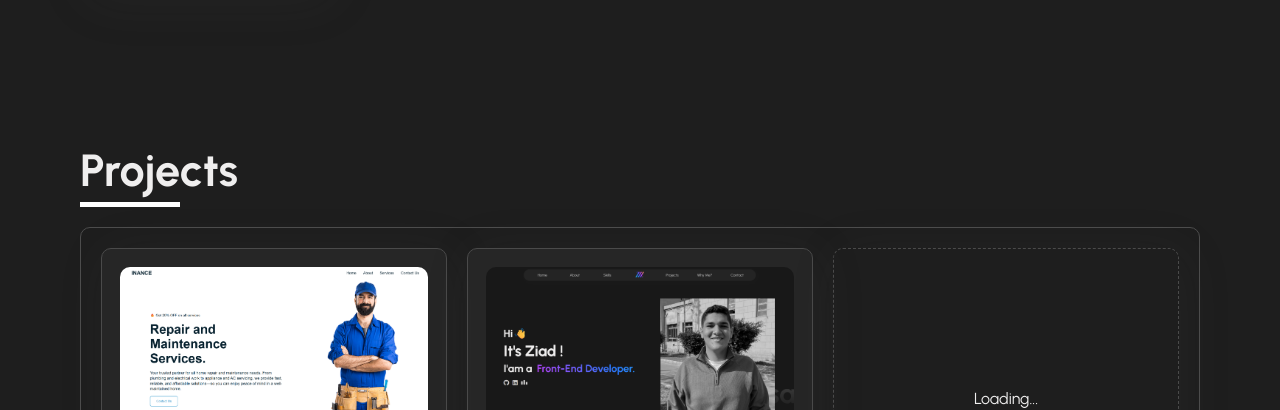
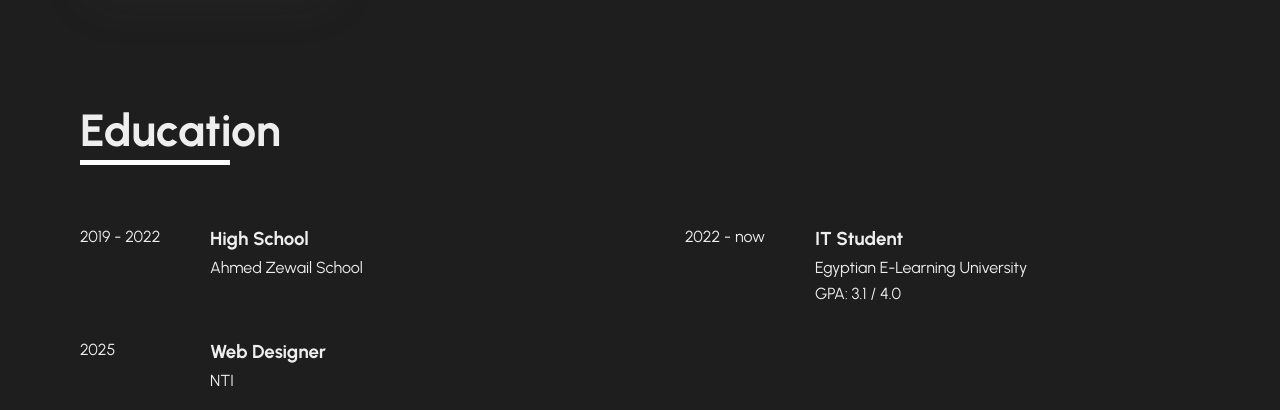
Before and after one commit to zeusx321/my-portfolio, a plain HTML site: page index.html in a window 1280 px wide. Shown: the part 1215-1625 px from the top of the page. Drawn offline with Linux system fonts and the light colour scheme; a web font is replaced by a local one.

Commit message:
education-section

```diff
--- a/index.html
+++ b/index.html
@@ -19,6 +19,7 @@
     <link rel="stylesheet" href="styles/main.css">
     <link rel="stylesheet" href="styles/header.css">
     <link rel="stylesheet" href="styles/about.css">
+    <link rel="stylesheet" href="styles/edu.css">
     <link rel="stylesheet" href="styles/projects.css">
     <link rel="stylesheet" href="styles/skills.css">
     <link rel="stylesheet" href="styles/whyme.css">
@@ -91,7 +92,7 @@
         <div class="main-about-div">
             <div class="left-about-div">
                 <div class="about-img-div">
-                    <img src="assets/cir-me.png" alt="" class="about-img">
+                    <img src="assets/me-2.jpg" alt="" class="about-img">
                 </div>
                 <div class="about-p-div">
                     <p class="about-p-1">Ziad Elsayd</p>
@@ -111,58 +112,35 @@
         </div>
     </section>
 
-    <section class="proj-section" id="proj">
-        <div class="about-h2-div proj-h2">
-            <h2>Projects</h2>
+    <section class="edu-section">
+        <div class="edu-cont">
+            <div class="about-h2-div">
+            <h2>Education</h2>
         </div>
-        <div class="main-proj-div">
-
-            <div class="proj-div">
-                <div class="proj-img-div">
-                    <a href="https://zeusx32.github.io/INANCE/" target="_blank">
-                        <div class="abs-proj-div">
-                            <div><p>Open Project</p></div>
-                        </div>
-                    </a>
-                    <a href="https://zeusx32.github.io/INANCE/" target="_blank"><img src="assets/screen-1.png" alt="INANCE Project"></a>
-                </div>
-                <div class="proj-det-div">
-                    <div class="proj-name-div">
-                        <a href="https://zeusx32.github.io/INANCE/"><p>INANCE</p></a>
-                    </div>
-                    <div class="proj-heart-div">
-                        <i class="fa-solid fa-heart"></i>
-                    </div>
+        <div class="edu-grid">
+            <div class="edu-div">
+                <div class="edu-left-part">2019 - 2022</div>
+                <div class="edu-right-part">
+                    <h3>High School</h3>
+                    <p>Ahmed Zewail School</p>
                 </div>
             </div>
-
-            <div class="proj-div">
-                <div class="proj-img-div">
-                    <a href="html/ser.html">
-                        <div class="abs-proj-div">
-                            <div><p>Open Project</p></div>
-                        </div>
-                    </a>
-                    <a href="html/ser.html"><img src="assets/screen-2.png" alt="Portfolio Project"></a>
-                </div>
-                <div class="proj-det-div">
-                    <div class="proj-name-div">
-                        <a href="html/ser.html"><p>Portfolio</p></a>
-                    </div>
-                    <div class="proj-heart-div">
-                        <i class="fa-solid fa-heart"></i>
-                    </div>
+            <div class="edu-div">
+                <div class="edu-left-part">2022 - now</div>
+                <div class="edu-right-part">
+                    <h3>IT Student</h3>
+                    <p>Egyptian E-Learning University</p>
+                    <p class="gpa">GPA: 3.1 / 4.0</p>
                 </div>
             </div>
-
-            <div class="proj-div loading">
-                <p>Loading...</p>
+            <div class="edu-div">
+                <div class="edu-left-part">2025</div>
+                <div class="edu-right-part">
+                    <h3>Web Designer</h3>
+                    <p>NTI</p>
+                </div>
             </div>
-
-            <div></div>
-            <div class="abs-main-h2-div abs-proj">
-                <h2 class="abs-main-h2-1">Projects</h2>
-            </div>
+        </div>
         </div>
     </section>
 
@@ -249,6 +227,61 @@
         </div>
     </section>
 
+    <section class="proj-section" id="proj">
+        <div class="about-h2-div proj-h2">
+            <h2>Projects</h2>
+        </div>
+        <div class="main-proj-div">
+
+            <div class="proj-div">
+                <div class="proj-img-div">
+                    <a href="https://zeusx32.github.io/INANCE/" target="_blank">
+                        <div class="abs-proj-div">
+                            <div><p>Open Project</p></div>
+                        </div>
+                    </a>
+                    <a href="https://zeusx32.github.io/INANCE/" target="_blank"><img src="assets/screen-1.png" alt="INANCE Project"></a>
+                </div>
+                <div class="proj-det-div">
+                    <div class="proj-name-div">
+                        <a href="https://zeusx32.github.io/INANCE/"><p>INANCE</p></a>
+                    </div>
+                    <div class="proj-heart-div">
+                        <i class="fa-solid fa-heart"></i>
+                    </div>
+                </div>
+            </div>
+
+            <div class="proj-div">
+                <div class="proj-img-div">
+                    <a href="html/ser.html">
+                        <div class="abs-proj-div">
+                            <div><p>Open Project</p></div>
+                        </div>
+                    </a>
+                    <a href="html/ser.html"><img src="assets/screen-2.png" alt="Portfolio Project"></a>
+                </div>
+                <div class="proj-det-div">
+                    <div class="proj-name-div">
+                        <a href="html/ser.html"><p>Portfolio</p></a>
+                    </div>
+                    <div class="proj-heart-div">
+                        <i class="fa-solid fa-heart"></i>
+                    </div>
+                </div>
+            </div>
+
+            <div class="proj-div loading">
+                <p>Loading...</p>
+            </div>
+
+            <div></div>
+            <div class="abs-main-h2-div abs-proj">
+                <h2 class="abs-main-h2-1">Projects</h2>
+            </div>
+        </div>
+    </section>
+
     <section class="why-section" id="why">
         <div class="abs-main-h2-div abs-why">
             <img src="assets/ChatGPT Image Jul 19, 2025, 04_42_13 PM.png" alt="Chess">
--- a/styles/about.css
+++ b/styles/about.css
@@ -75,6 +75,7 @@
 
 .about-img-div img{
     width: 70%;
+    border-radius: 888px;
 }
 
 .about-p-div{
--- a/styles/contactme.css
+++ b/styles/contactme.css
@@ -2,7 +2,7 @@
     display: flex;
     flex-direction: column;
     justify-content: center;
-    height: 450px;
+    height: 550px;
     padding: 0 50px;
     margin: 30px 30px;
 }
--- /dev/null
+++ b/styles/edu.css
@@ -0,0 +1,44 @@
+.edu-section{
+    height: 350px;
+    padding: 0 50px;
+    margin: 20px 30px;
+    position: relative;
+    display: flex;
+    justify-content: center;
+    width: 100%;
+    flex-direction: column;
+    align-items: start;
+}
+
+.edu-cont{
+    width: 100%;
+}
+
+.edu-grid{
+    margin-top: 70px;
+    display: grid;
+    grid-template-columns: repeat(auto-fill, minmax(400px,1fr));
+    gap: 30px;
+}
+
+.edu-div{
+    display: flex;
+    gap: 30px;
+
+}
+
+.edu-left-part{
+    width: 100px;
+}
+
+.edu-div h3{
+    padding-bottom: 8px;
+}
+
+.edu-div p{
+    padding-bottom: 7px;
+}
+
+.abs-proj{
+    bottom: 50px;
+}
--- a/styles/projects.css
+++ b/styles/projects.css
@@ -1,6 +1,6 @@
 .proj-section{
     position: relative;
-    height: 550px;
+    height: 600px;
     padding: 0 50px;
     margin: 30px 30px;
     display: flex;
@@ -110,6 +110,6 @@
 }
 
 .abs-proj{
-    bottom: 20px;
-    right: -150px;
+    bottom: 250px;
+    right: -170px;
 }
--- a/styles/whyme.css
+++ b/styles/whyme.css
@@ -2,20 +2,20 @@
     display: flex;
     flex-direction: column;
     justify-content: center;
-    height: 500px;
+    height: 550px;
     padding: 0 50px;
     margin: 30px 30px;
     position: relative;
 }
 
 .abs-why{
-    right: -780px;
-    bottom: -250px;
+    right: -880px;
+    bottom: -200px;
     position: absolute;
 }
 
 .abs-why img{
-    width: 60%;
+    width: 50%;
 }
 
 
```
Also changed, not shown: assets/ChatGPT Image Jul 19, 2025, 04_42_13 PM.png, assets/me-2.jpg (added).
